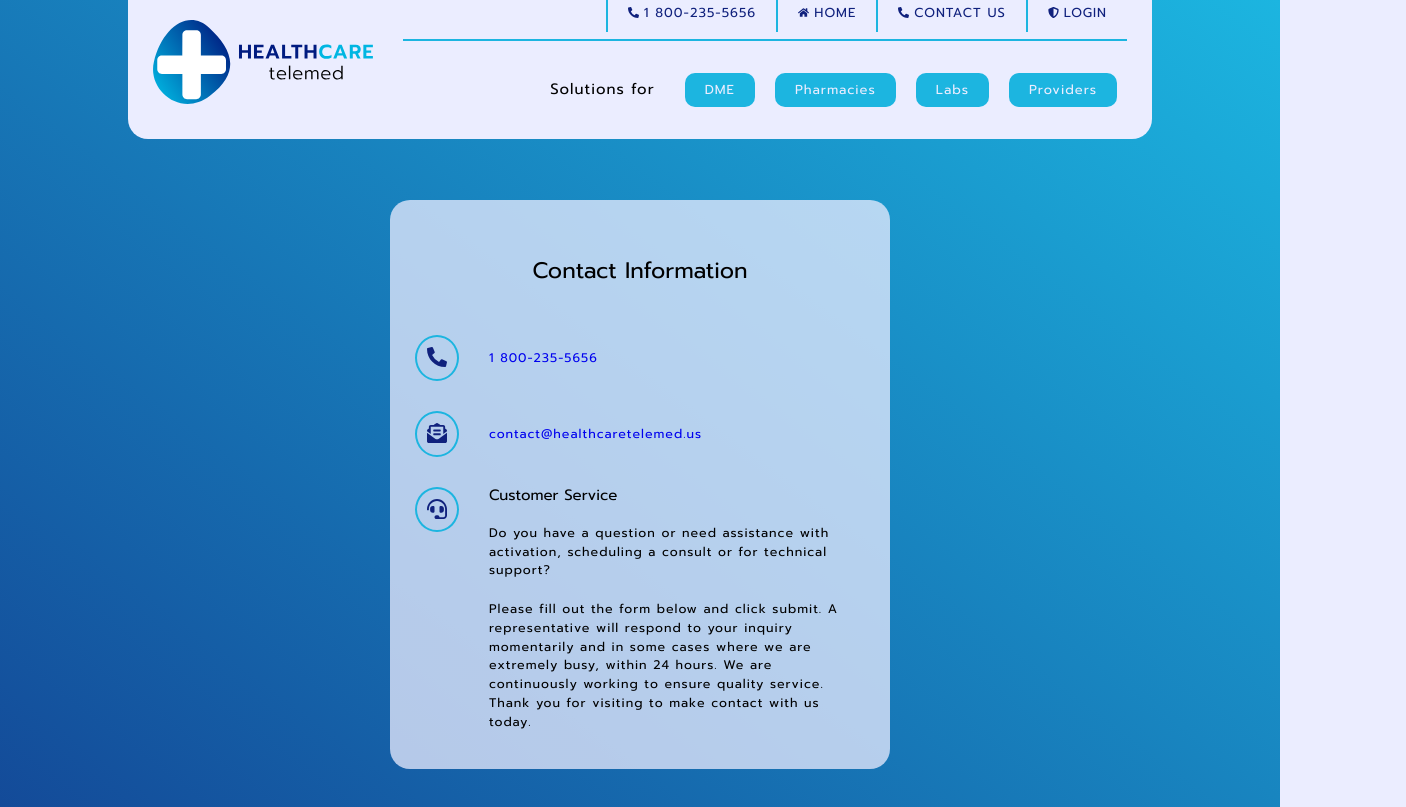
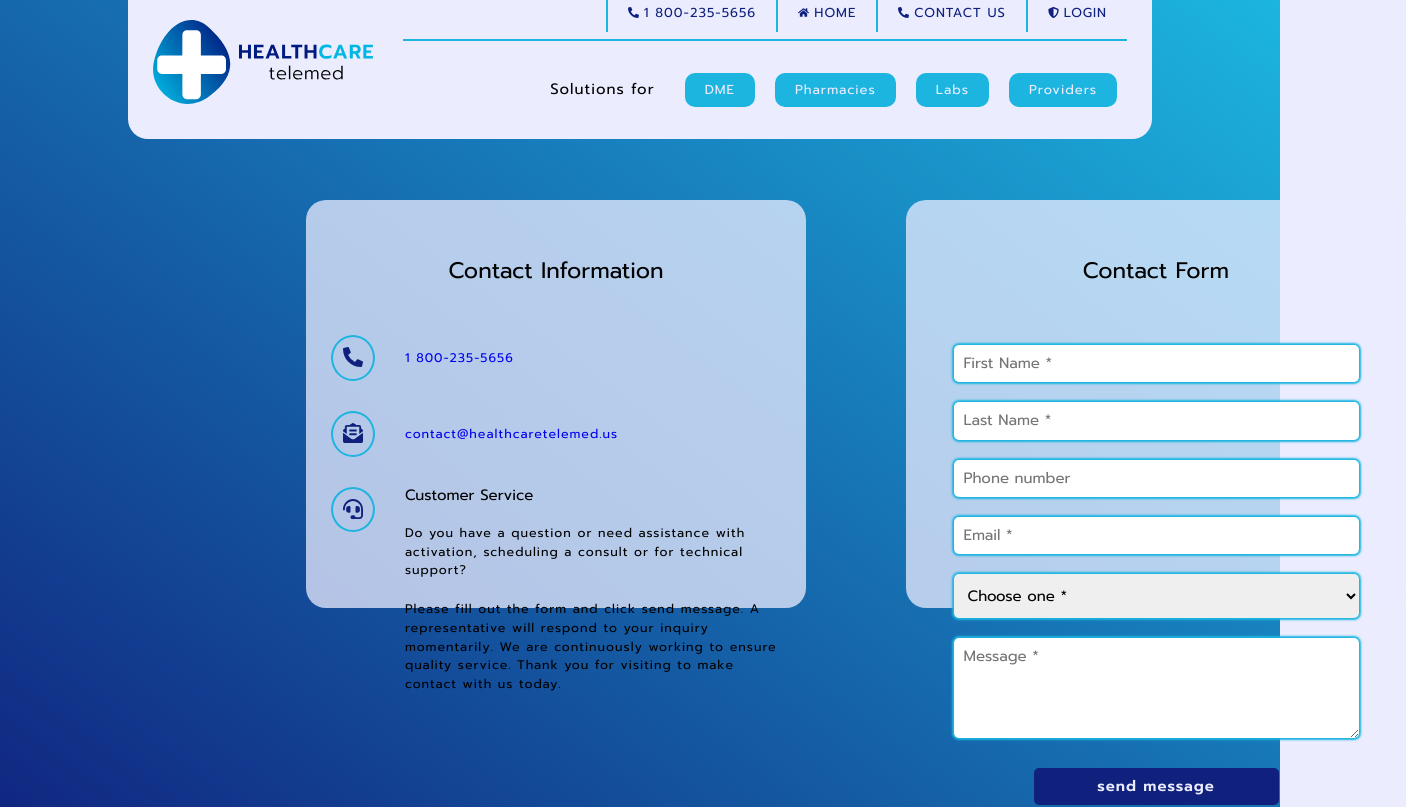
Before and after one commit to vjeuel/healthcare_telemed, a React (Create React App) app: page /contact in a window 1280 px wide. Shown: the top 807 px of the page, 1406 px wide, since content can reach past the window. Built offline with nearby package versions, Linux system fonts and the light colour scheme; no server answers.

Commit message:
fixed wrong spelling words

```diff
--- a/src/components/Intro.js
+++ b/src/components/Intro.js
@@ -14,8 +14,8 @@ function Intro() {
 					<div className='introBox'>
 						<h1>Healthcare Evolution</h1>
 						<h3>
-							The healthcare industry is undergoing a digital evolution – with video communication playing a
-							vital role. Discover why a high-quality, easy-to-use video conferencing solution is essential for
+							The healthcare industry is undergoing a digital evolution with video communication playing a vital
+							role. Discover why a high-quality, easy-to-use video conferencing solution is essential for
 							telehealth.
 						</h3>
 						<h3>We are HIPAA-compliant telemedicine. </h3>
@@ -35,8 +35,8 @@ function Intro() {
 							equity, and affordability of healthcare worldwide. With skyrocketing costs, regulatory changes, and
 							evolving technology creating new challenges and opportunities for healthcare, there’s no better
 							time to explore how video communication can{' '}
-							<strong style={{ color: 'var(--pb)' }}>improve patient care and provider efficiency</strong>, while
-							simultaneously reducing costs.
+							<strong style={{ color: 'var(--pb)' }}>improve patient care and provider efficiency</strong>, thus
+							reducing costs.
 						</p>
 						<p className='aboutTextBoxLine'>
 							In addition to reducing overhead costs per visit, telehealth is{' '}
@@ -44,7 +44,7 @@ function Intro() {
 								less time-consuming, both for the patient and provider
 							</strong>
 							. Telehealth can allow physicians to bill for uncompensated phone calls while also extending hours
-							to capture more billable time. Telehealth{' '}
+							to better care for patients. Telehealth{' '}
 							<strong style={{ color: 'var(--pb)' }}>
 								cuts down on no-shows and can improve the efficiency of a practice
 							</strong>
--- a/src/components/pages/Contact.css
+++ b/src/components/pages/Contact.css
@@ -1,20 +1,26 @@
 .contactContainer {
-  width: 100%;
+  width: 60%;
   min-height: calc(100vh - 163px);
   height: auto;
   margin: 0 auto;
   padding: 2.5rem;
   display: -ms-grid;
   display: grid;
-  -ms-grid-rows: 1fr;
-      grid-template-rows: 1fr;
-  -webkit-box-align: center;
-      -ms-flex-align: center;
-          align-items: center;
+  -ms-grid-columns: (1fr)[2];
+      grid-template-columns: repeat(2, 1fr);
+  grid-auto-rows: 1fr;
+  grid-gap: 5rem;
+  -webkit-box-align: start;
+      -ms-flex-align: start;
+          align-items: flex-start;
   justify-items: center;
+  -webkit-box-pack: space-evenly;
+      -ms-flex-pack: space-evenly;
+          justify-content: space-evenly;
 }
 
 .contactContainer .contactBox {
+  height: 60%;
   margin: 2.5rem;
 }
 
--- a/src/components/pages/Contact.js
+++ b/src/components/pages/Contact.js
@@ -43,10 +43,9 @@ function Contact() {
 									technical support?
 								</p>
 								<p>
-									Please fill out the form below and click submit. A representative will respond to your
-									inquiry momentarily and in some cases where we are extremely busy, within 24 hours. We are
-									continuously working to ensure quality service. Thank you for visiting to make contact with
-									us today.
+									Please fill out the form and click send message. A representative will respond to your
+									inquiry momentarily. We are continuously working to ensure quality service. Thank you for
+									visiting to make contact with us today.
 								</p>
 							</div>
 						</div>
--- a/src/components/pages/Contact.scss
+++ b/src/components/pages/Contact.scss
@@ -1,17 +1,20 @@
 .contactContainer {
-   width: 100%;
+   width: 60%;
    min-height: calc(100vh - 163px);
    height: auto;
    margin: 0 auto;
    padding: 2.5rem;
    display: grid;
-   grid-template-rows: 1fr;
-   align-items: center;
+   grid-template-columns: repeat(2, 1fr);
+   grid-auto-rows: 1fr;
+   grid-gap: 5rem;
+   align-items: flex-start;
    justify-items: center;
+   justify-content: space-evenly;
 
    .contactBox {
+      height: 60%;
       margin: 2.5rem;
-
    }
 
    h4 {
--- a/src/components/pages/Providers.css
+++ b/src/components/pages/Providers.css
@@ -29,17 +29,24 @@
   margin-bottom: 0;
 }
 
+.providers .providersBox .providersTextBox .providersTextBoxLine {
+  border-bottom: var(--sb) solid 1px;
+  padding-bottom: 3rem;
+}
+
+.providers .providersBox .providersTextBox .providersHighlight {
+  background-color: var(--pb);
+  color: var(--wt);
+  padding: 1rem;
+  border-radius: 2rem;
+}
+
 .providers .providersBox .providersImageBox {
   background: url("../img/national-cancer-institute-gO-iULv-qbU-unsplash.jpg");
   background-size: cover;
   background-position: center;
   border-top-right-radius: 2rem;
   border-bottom-right-radius: 2rem;
-}
-
-.providers .providersBox .providersTextBoxLine {
-  border-bottom: var(--sb) solid 1px;
-  padding-bottom: 3rem;
 }
 
 .providers .providersContactContainer {
--- a/src/components/pages/Providers.js
+++ b/src/components/pages/Providers.js
@@ -15,7 +15,7 @@ function DmePhaLabBus() {
 							<h2>Telemedicine Visits</h2>
 							<p className='providersTextBoxLine'>
 								Securely and efficiently see patients via our integrated HIPAA-compliant telemedicine platform.
-								Perfect  for consults and post visits, telemedicine appointments with Healthcare Telemed , help
+								Perfect  for consults and post visits. Telemedicine appointments with Healthcare Telemedim, help
 								providers see more patients in less time and increase revenue at your practice.
 							</p>
 							<h2>Videoconferencing</h2>
@@ -43,7 +43,10 @@ function DmePhaLabBus() {
 								Grow your client base with our network of  businesses that will continually provide you with new
 								clientele.
 							</p>
-							<p>We provide access to the software platform for free to Providers !!! </p>
+							<p className='providersHighlight'>
+								We provide access to the software platform for{' '}
+								<strong style={{ fontSize: '2rem' }}>FREE</strong> to Providers !!!
+							</p>
 						</div>
 						<div className='providersImageBox'>
 							<img alt='' />
```
Also changed, not shown: src/components/pages/Providers.scss (+16 -4 lines), 2 other files (tests, documents, lock files or other folders).
